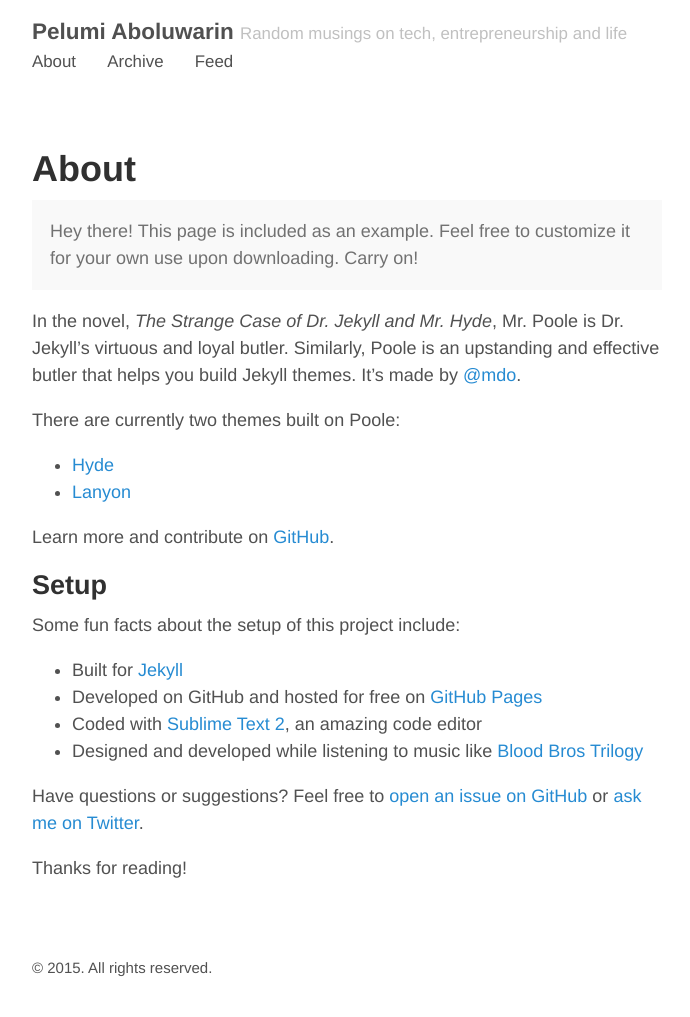
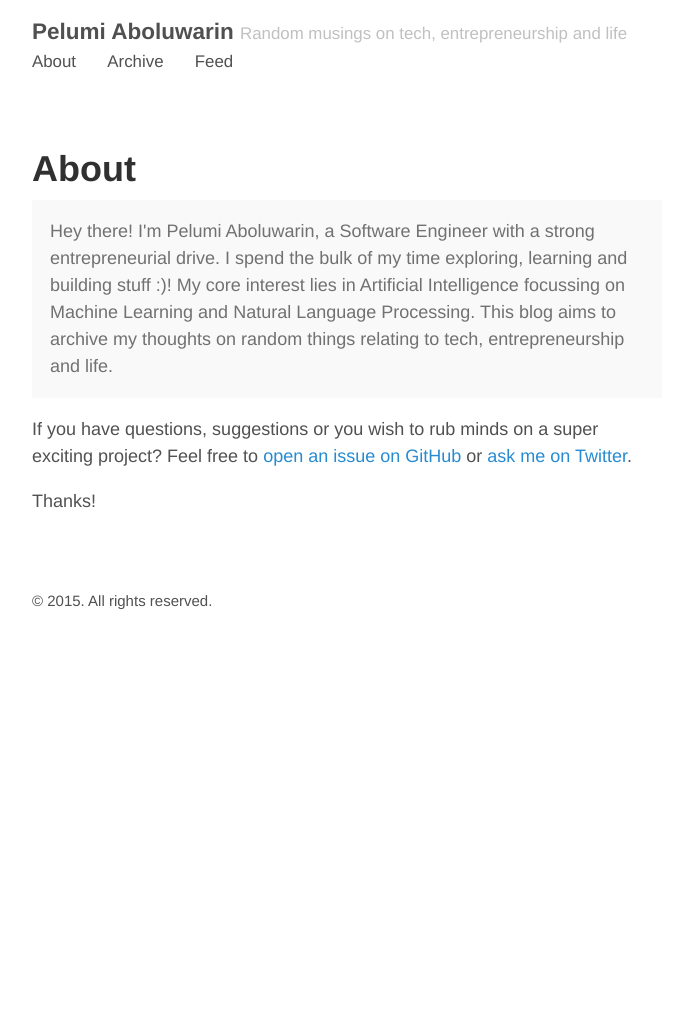
Before and after one commit to Pelumi/pelumi.github.io, a Jekyll site: the page built from about.md, in a window 1280 px wide. Shown: the whole page, without its empty margins (293-983 px from the left). Built offline with Jekyll 4.4.1, drawn with Linux system fonts in a browser that asks for light colours; after the commit the page ends 900 px from its top, so only the background shows below that.

Commit message:
updates to about page

```diff
--- a/about.md
+++ b/about.md
@@ -4,27 +4,12 @@ title: About
 ---
 
 <p class="message">
-  Hey there! This page is included as an example. Feel free to customize it for your own use upon downloading. Carry on!
+  Hey there! I'm Pelumi Aboluwarin, a Software Engineer with a strong entrepreneurial drive. I spend the bulk of my time exploring, learning and building stuff :)!
+  My core interest lies in Artificial Intelligence focussing on Machine Learning and Natural Language Processing.
+
+  This blog aims to archive my thoughts on random things relating to tech, entrepreneurship and life.
 </p>
 
-In the novel, *The Strange Case of Dr. Jekyll and Mr. Hyde*, Mr. Poole is Dr. Jekyll's virtuous and loyal butler. Similarly, Poole is an upstanding and effective butler that helps you build Jekyll themes. It's made by [@mdo](https://twitter.com/mdo).
+If you have questions, suggestions or you wish to rub minds on a super exciting project? Feel free to [open an issue on GitHub](https://github.com/Pelumi/pelumi.github.io/issues/new) or [ask me on Twitter](https://twitter.com/pelumiy).
 
-There are currently two themes built on Poole:
-
-* [Hyde](http://hyde.getpoole.com)
-* [Lanyon](http://lanyon.getpoole.com)
-
-Learn more and contribute on [GitHub](https://github.com/poole).
-
-## Setup
-
-Some fun facts about the setup of this project include:
-
-* Built for [Jekyll](http://jekyllrb.com)
-* Developed on GitHub and hosted for free on [GitHub Pages](https://pages.github.com)
-* Coded with [Sublime Text 2](http://sublimetext.com), an amazing code editor
-* Designed and developed while listening to music like [Blood Bros Trilogy](https://soundcloud.com/maddecent/sets/blood-bros-series)
-
-Have questions or suggestions? Feel free to [open an issue on GitHub](https://github.com/poole/poole/issues/new) or [ask me on Twitter](https://twitter.com/mdo).
-
-Thanks for reading!
+Thanks!
```
